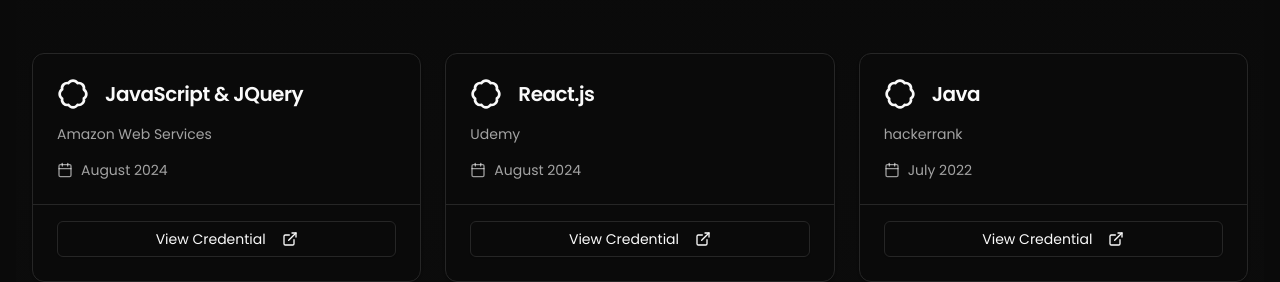
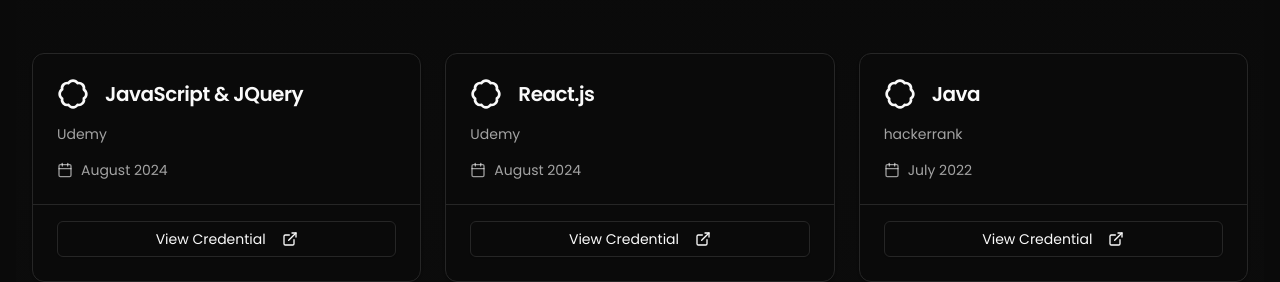
Before and after one commit to vjymisal0/portfolio-vijay, a Next.js app: page / in a window 1280 px wide. Shown: the part 3343-3625 px from the top of the page. Built offline with nearby package versions, Linux system fonts and the light colour scheme.

Commit message:
course issuer updates

```diff
--- a/components/courses-certifications.tsx
+++ b/components/courses-certifications.tsx
@@ -8,7 +8,7 @@ import { Button } from '@/components/ui/button'
 const certifications = [
   {
     title: 'JavaScript & JQuery',
-    issuer: 'Amazon Web Services',
+    issuer: 'Udemy',
     date: 'August 2024',
     credentialUrl: 'https://udemy-certificate.s3.amazonaws.com/pdf/UC-804abdd8-39ef-4196-bdf9-e98c866ac9a9.pdf',
   },
```
